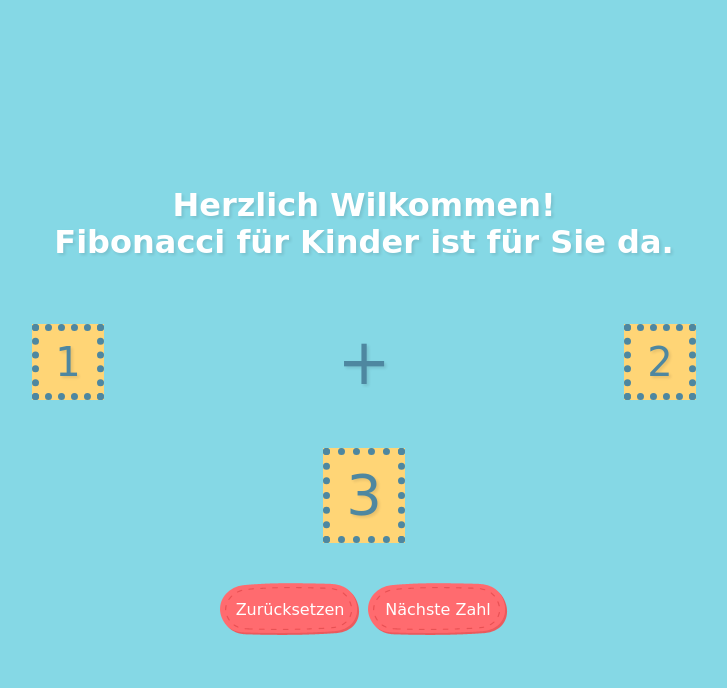
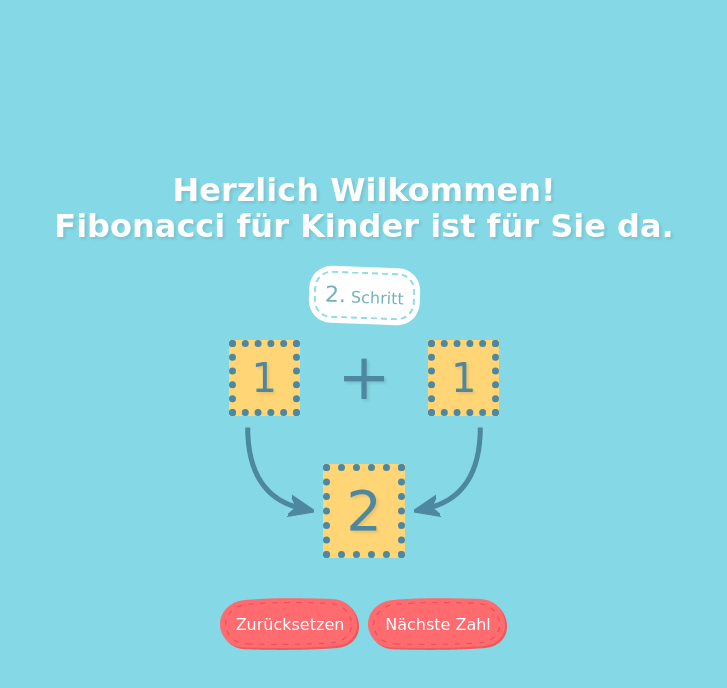
Before and after one commit to relnofollow/fibonacci-fuer-kinder, a website with bundled scripts: page index.html in a window 1280 px wide. Both pictures are taken after a click on the button "Nächste Zahl". Shown: the whole page, without its empty margins (276-1003 px from the left). Built offline with nearby package versions, Linux system fonts and the light colour scheme; a web font is replaced by a local one.

Commit message:
Add step number; add arrows; add animation [WIP]

```diff
--- a/css/style.css
+++ b/css/style.css
@@ -1,3 +1,7 @@
+* {
+    box-sizing: border-box;
+}
+
 body {
     background-color: #85d8e5;
     height: 100vh;
@@ -40,19 +44,40 @@ main {
     justify-content: center;
 }
 
+.panel-step {
+    display: flex;
+    align-items: center;
+    justify-content: center;
+}
+
+.step {
+    font-family: 'McLaren', cursive;
+    color: #73b0be;
+    outline: 2px dashed #91dbe7;
+    outline-offset: -7px;
+    background-color: #fff;
+    padding: 1rem 1rem;
+    border-radius: 1.4rem;
+    transform: rotate(2deg);
+}
+
+.step-num {
+    font-size: 22px;
+}
+
 .panel-numbers {
     display: grid;
-    grid-template-columns: 1fr 2rem 1fr;
-    grid-template-rows: auto;
+    grid-template-columns: 1fr 8rem 1fr;
+    grid-template-rows: 1fr 94px;
     grid-template-areas:
         'num1 sign num2'
-        'sum  sum  sum';
+        'arrow-left sum arrow-right';
     gap: 3rem 0;
 
     justify-items: center;
     align-items: center;
 
-    margin: 4rem 0 2.5rem 0;
+    margin: 1rem 0 2.5rem 0;
 }
 
 .fib-num {
@@ -61,6 +86,83 @@ main {
     background-color: #ffd576;
     padding: 0.5rem 1rem;
     border: 7px dotted;
+}
+
+.fib-num-1 {
+    justify-self: end;
+}
+
+.fib-num-2-slide-left {
+    animation: 0.5s ease fibNum2SlideLeft;
+}
+
+.fib-num-3-slide-top-right {
+    animation: 0.5s ease fibNum3SlideToRight;
+}
+
+.fib-hide {
+    animation: 0.5s ease fibHide forwards;
+}
+
+.arrow-left {
+    grid-area: arrow-left;
+    justify-self: end;
+}
+
+.fib-num-3 {
+    position: relative;
+}
+
+.arrow-left-img,
+.arrow-right-img {
+    width: 75px;
+    position: absolute;
+    top: calc(-50% - 6px);
+}
+
+.arrow-left-img {
+    right: calc(100% + 10px);
+}
+
+.arrow-right-img {
+    transform: scaleX(-1);
+    left: calc(100% + 10px);
+}
+
+@keyframes fibNum2SlideLeft {
+    from {
+    }
+    to {
+        transform: translateX(calc(-128px - 100%));
+    }
+}
+
+@keyframes fibNum3SlideToRight {
+    from {
+    }
+    to {
+        transform: translate(calc(64px + 50%), calc(-3rem - 100%));
+        font-size: 2.5rem;
+    }
+}
+
+@keyframes fibHide {
+    from {
+    }
+    20% {
+        opacity: 0;
+    }
+    to {
+        opacity: 0;
+    }
+}
+
+.fib-hidden {
+    opacity: 0;
+}
+
+.fib-num-2 {
+    justify-self: start;
 }
 
 .fib-num-3 {
--- a/index.html
+++ b/index.html
@@ -19,11 +19,30 @@
                 Fibonacci für Kinder ist für Sie da.
             </h1>
             <div class="fib-canvas">
+                <div class="panel-step">
+                    <div class="step">
+                        <span class="step-num">1.</span> Schritt
+                    </div>
+                </div>
                 <div class="panel-numbers">
-                    <div class="fib-num fib-num-1"></div>
+                    <div class="fib-num fib-num-1">
+                        <div class="fib-num-value"></div>
+                    </div>
                     <div class="fib-sign">+</div>
-                    <div class="fib-num fib-num-2"></div>
-                    <div class="fib-num fib-num-3"></div>
+                    <div class="fib-num fib-num-2">
+                        <div class="fib-num-value"></div>
+                    </div>
+                    <div class="fib-num fib-num-3">
+                        <img
+                            class="arrow arrow-left-img"
+                            src="./images/arrow.svg"
+                        />
+                        <div class="fib-num-value"></div>
+                        <img
+                            class="arrow arrow-right-img"
+                            src="./images/arrow.svg"
+                        />
+                    </div>
                 </div>
 
                 <div class="panel-actions">
--- /dev/null
+++ b/js/FibCanvas.js
@@ -0,0 +1,151 @@
+import { fibGenerator } from './FibGenerator.js';
+
+export class FibCanvas {
+    #fibNumDomElements = [];
+    #fibStepNumDomElement = [];
+    #arrowDomElements = [];
+
+    #fibGenerator;
+    #stepNum;
+    #fibNumbers = [];
+    #numberFormatter = new Intl.NumberFormat('de-DE', {});
+
+    constructor() {
+        this.#initDomElements();
+        this.#initNumbers();
+        this.#renderNumbers();
+    }
+
+    async nextNumber() {
+        await this.#animate();
+
+        this.#generateNextNumber();
+        this.#renderNumbers();
+    }
+
+    resetToStart() {
+        this.#resetNumbers();
+        this.#renderNumbers();
+    }
+
+    async #animate() {
+        this.#toggleArrows();
+
+        const animation = Promise.all([
+            this.#animateFibNum1Hide(),
+            this.#animateFibNum2SlideLeft(),
+            this.#animateFibNum3SlideTopRight(),
+        ]).then(() => this.#toggleArrows());
+
+        return animation;
+    }
+
+    #toggleArrows() {
+        this.#arrowDomElements.forEach((el) => el.classList.toggle('fib-hide'));
+    }
+
+    #animateFibNum1Hide() {
+        const fibNum1DomElement = this.#fibNumDomElements[0];
+
+        const animation = new Promise((resolve, reject) => {
+            fibNum1DomElement.addEventListener(
+                'animationend',
+                () => {
+                    fibNum1DomElement.classList.remove('fib-hide');
+                    resolve();
+                },
+                { once: true }
+            );
+        });
+
+        fibNum1DomElement.classList.add('fib-hide');
+
+        return animation;
+    }
+
+    #animateFibNum2SlideLeft() {
+        const fibNum2DomElement = this.#fibNumDomElements[1];
+        const animation = new Promise((resolve, reject) => {
+            fibNum2DomElement.addEventListener(
+                'animationend',
+                () => {
+                    fibNum2DomElement.classList.remove('fib-num-2-slide-left');
+                    resolve();
+                },
+                { once: true }
+            );
+        });
+
+        fibNum2DomElement.classList.add('fib-num-2-slide-left');
+
+        return animation;
+    }
+
+    #animateFibNum3SlideTopRight() {
+        const fibNum3DomElement = this.#fibNumDomElements[2];
+
+        const animation = new Promise((resolve, reject) => {
+            fibNum3DomElement.addEventListener(
+                'animationend',
+                () => {
+                    fibNum3DomElement.classList.remove(
+                        'fib-num-3-slide-top-right'
+                    );
+                    // fibNum3DomElement.classList.add('fib-hidden');
+                    resolve();
+                },
+                { once: true }
+            );
+        });
+
+        fibNum3DomElement.classList.add('fib-num-3-slide-top-right');
+
+        return animation;
+    }
+
+    #initDomElements() {
+        for (let i = 1; i <= 3; i++) {
+            this.#fibNumDomElements.push(
+                document.querySelector(`.fib-num-${i}`)
+            );
+        }
+
+        this.#fibStepNumDomElement = document.querySelector('.step-num');
+        this.#arrowDomElements = document.querySelectorAll('.arrow');
+    }
+
+    #initNumbers() {
+        this.#stepNum = 1;
+        this.#fibGenerator = fibGenerator();
+        this.#fibNumbers = [];
+        for (let i = 1; i <= 3; i++) {
+            this.#fibNumbers.push(this.#fibGenerator.next().value);
+        }
+    }
+
+    #generateNextNumber() {
+        this.#stepNum++;
+        this.#fibNumbers.shift();
+        this.#fibNumbers.push(this.#fibGenerator.next().value);
+    }
+
+    #renderNumbers() {
+        this.#fibNumbers.forEach((number, index) => {
+            this.#fibNumDomElements[index].querySelector(
+                '.fib-num-value'
+            ).innerHTML = this.#formatNumber(number);
+        });
+
+        this.#fibStepNumDomElement.innerHTML = `${this.#formatNumber(
+            this.#stepNum
+        )}.`;
+    }
+
+    #formatNumber(num) {
+        return this.#numberFormatter.format(num);
+    }
+
+    #resetNumbers() {
+        this.#initNumbers();
+    }
+}
--- a/js/FibonacciGenerator.js
+++ b/js/FibGenerator.js
@@ -1,4 +1,4 @@
-export function* fibonacciGenerator() {
+export function* fibGenerator() {
     let fib1 = 0;
     let fib2 = 1;
 
--- a/js/index.js
+++ b/js/index.js
@@ -1,61 +1,4 @@
-import { fibonacciGenerator } from './FibonacciGenerator.js';
-
-class FibCanvas {
-    #fibDomElements = [];
-    #fibGenerator;
-    #fibNumbers = [];
-    #numberFormatter;
-
-    constructor() {
-        this.#initNumbers();
-        this.#initDomElements();
-
-        this.#numberFormatter = new Intl.NumberFormat('de-DE', {});
-    }
-
-    nextNumber() {
-        this.#generateNextNumber();
-        this.#renderNumbers();
-    }
-
-    resetToStart() {
-        this.#resetNumbers();
-        this.#renderNumbers();
-    }
-
-    #initDomElements() {
-        for (let i = 1; i <= 3; i++) {
-            this.#fibDomElements.push(document.querySelector(`.fib-num-${i}`));
-        }
-    }
-
-    #initNumbers() {
-        this.#fibGenerator = fibonacciGenerator();
-        this.#fibNumbers = [];
-        for (let i = 1; i <= 3; i++) {
-            this.#fibNumbers.push(this.#fibGenerator.next().value);
-        }
-    }
-
-    #generateNextNumber() {
-        this.#fibNumbers.shift();
-        this.#fibNumbers.push(this.#fibGenerator.next().value);
-    }
-
-    #renderNumbers() {
-        this.#fibNumbers.forEach((number, index) => {
-            this.#fibDomElements[index].innerHTML = this.#formatNumber(number);
-        });
-    }
-
-    #formatNumber(num) {
-        return this.#numberFormatter.format(num);
-    }
-
-    #resetNumbers() {
-        this.#initNumbers();
-    }
-}
+import { FibCanvas } from './FibCanvas.js';
 
 (function () {
     const fibCanvas = new FibCanvas();
@@ -65,6 +8,4 @@ class FibCanvas {
 
     btnNext.addEventListener('click', () => fibCanvas.nextNumber());
     btnReset.addEventListener('click', () => fibCanvas.resetToStart());
-
-    fibCanvas.nextNumber();
 })();
```
Also changed, not shown: images/arrow.svg (added).
